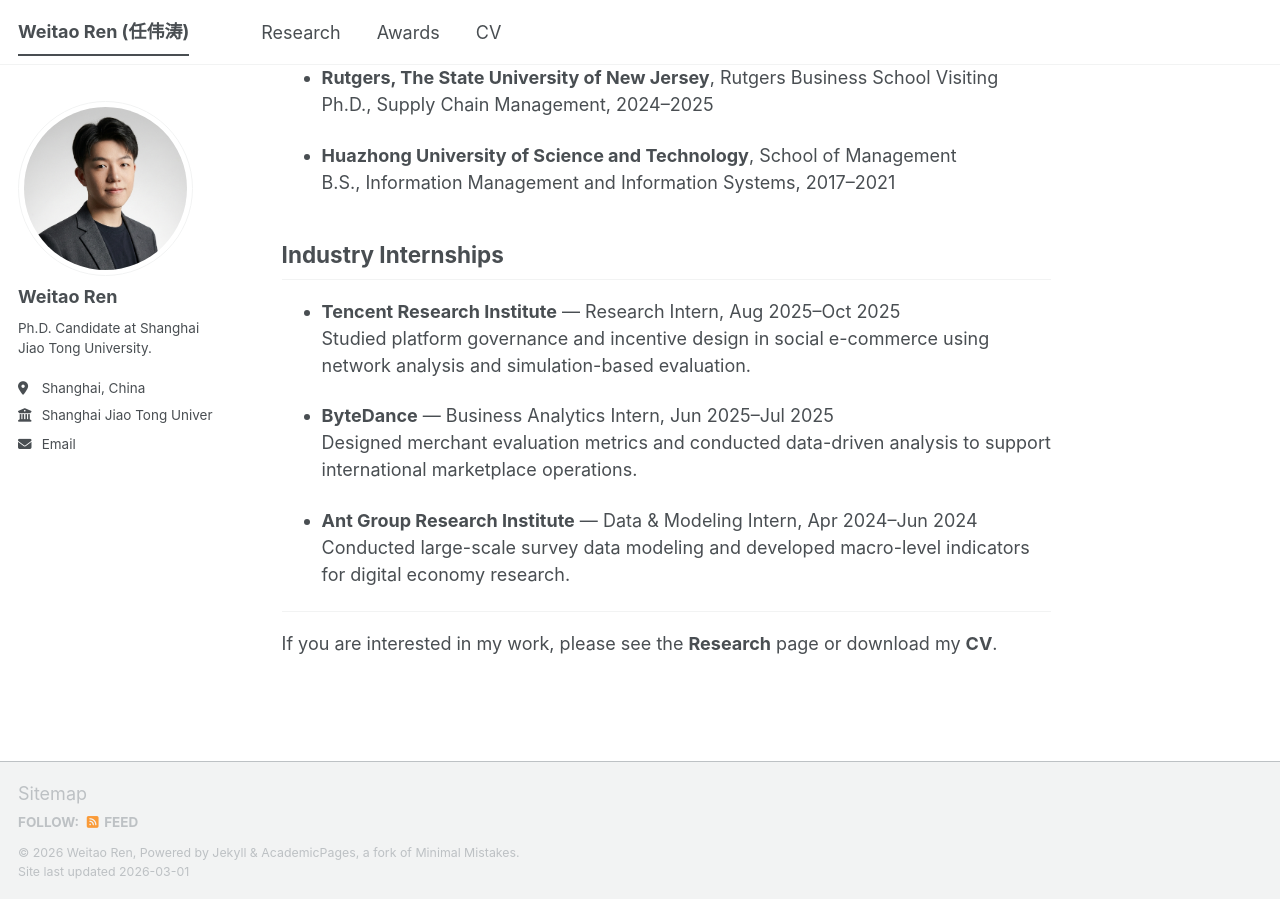
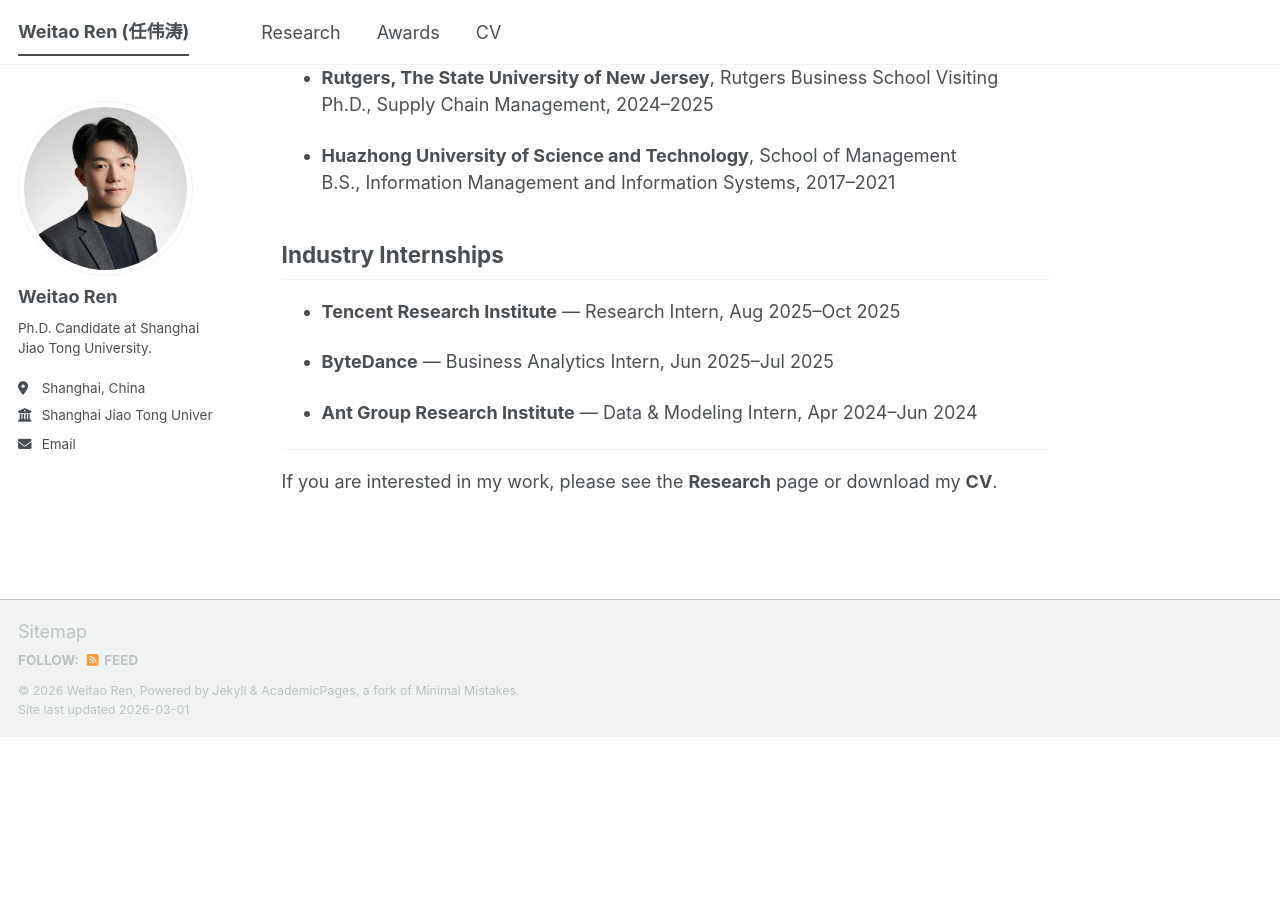
Before and after one commit to weitaoren/weitaoren.github.io, a Jekyll site: the page built from _pages/about.md, in a window 1280 px wide and 900 px high, scrolled down 837 px. Built offline with Jekyll 4.4.1, drawn with Linux system fonts in a browser that asks for light colours; a script bundle is joined from its source files by our own code; library files that are not in the unit come from our copies; after the commit the page ends 1575 px from its top, so only the background shows below that.

Commit message:
Update about.md

```diff
--- a/_pages/about.md
+++ b/_pages/about.md
@@ -36,13 +36,10 @@ My research lies at the **Operations–Marketing interface**, with a focus on **
 ## Industry Internships
 
 - **Tencent Research Institute** — Research Intern, Aug 2025–Oct 2025
-  Studied platform governance and incentive design in social e-commerce using network analysis and simulation-based evaluation.
 
 - **ByteDance** — Business Analytics Intern, Jun 2025–Jul 2025
-  Designed merchant evaluation metrics and conducted data-driven analysis to support international marketplace operations.
 
 - **Ant Group Research Institute** — Data & Modeling Intern, Apr 2024–Jun 2024
-  Conducted large-scale survey data modeling and developed macro-level indicators for digital economy research.
 
 ---
 
```
